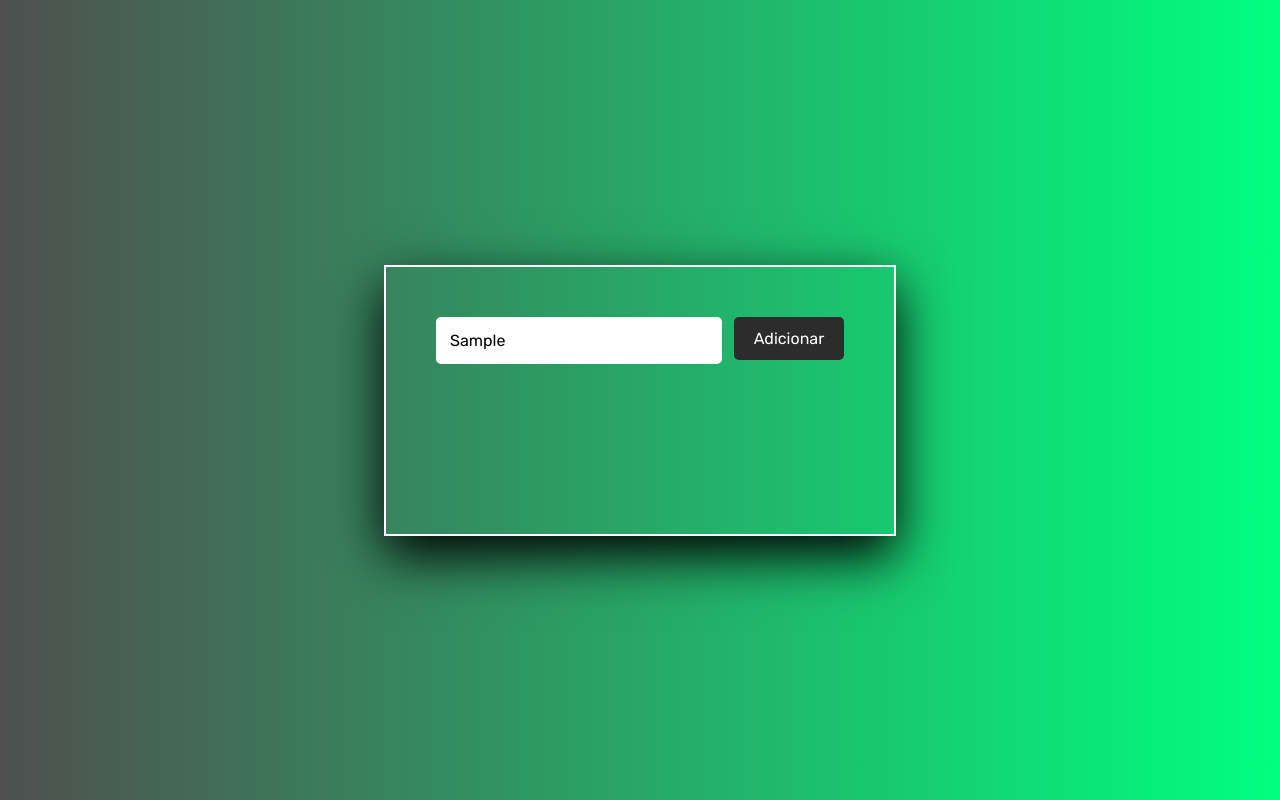
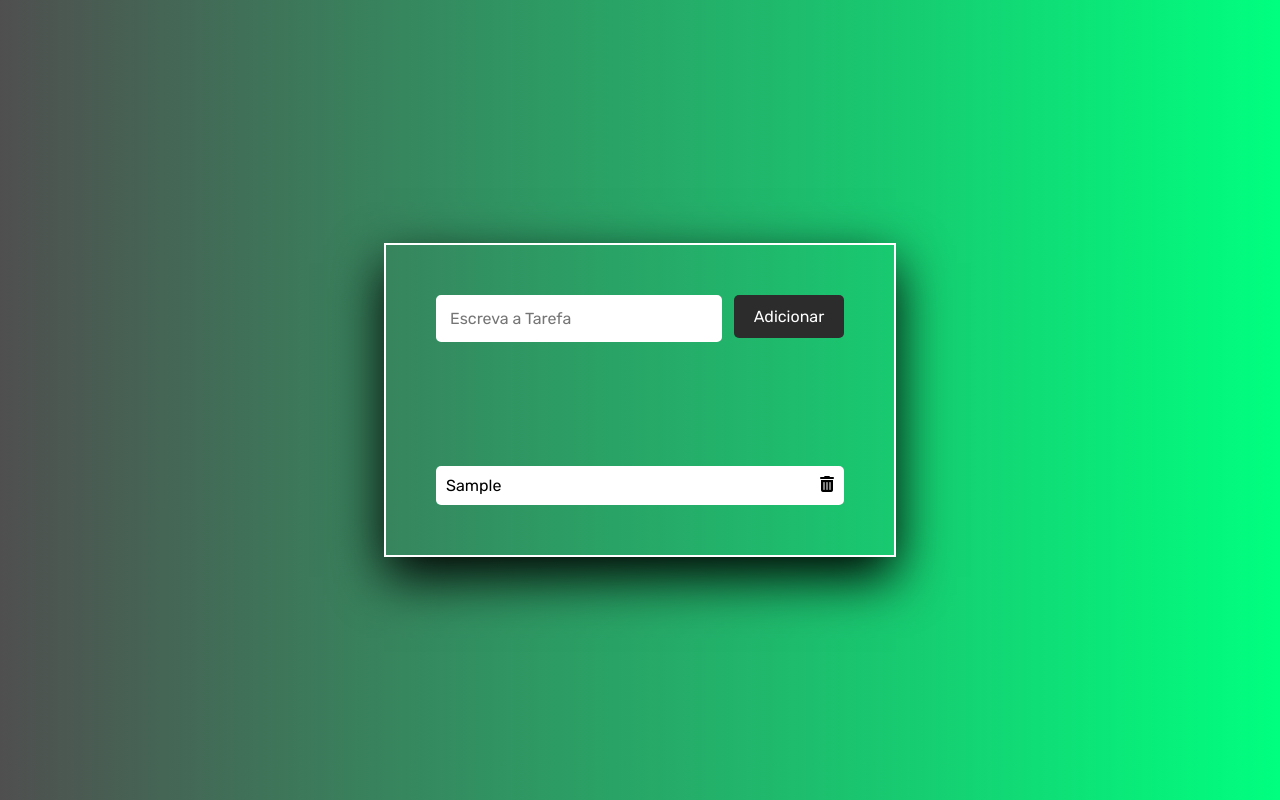
Before and after one commit to RamonRosa91/lista-tarefas, a plain HTML site: page index.html in a window 1280 px wide. Both pictures are taken after typing "Sample" into the empty fields and a click on the button "Adicionar". Drawn offline with Linux system fonts and the light colour scheme.

Commit message:
Adicionado Resultado de Tarefa
JS: Adicionado div de tarefas feitas
CSS: Personalizado botão de delete
HTML: Adicionado script de icon

```diff
--- a/Pasta-css/style.css
+++ b/Pasta-css/style.css
@@ -55,11 +55,29 @@ body {
     cursor: pointer;
 }
 
+.adicionar-tarefa-botao:hover {
+    transform: scale(1.1);
+}
+
 .resultado-tarefas {
     padding: 30px 20px;
     margin-top: 60px;
     border-radius: 10px;
     width: 100%;
+}
+
+.task-item {
+    display: flex;
+    justify-content: space-between;
+    background-color: #FFFFFF;
+    padding: 10px;
+    border-radius: 5px;
+    margin-top: 4px;
+}
+
+.task-item i:hover {
+   transform: scale(1.3);
+   cursor: pointer;
 }
 
 .erro {
--- a/Pasta-js/scripts.js
+++ b/Pasta-js/scripts.js
@@ -1,5 +1,6 @@
 const inputElement = document.querySelector(".tarefas-input");
 const addTaskButton = document.querySelector(".adicionar-tarefa-botao");
+const tasksContainer = document.querySelector(".resultado-tarefas");
 
 const validateInput = () => inputElement.value.trim().length > 0;
 
@@ -9,6 +10,23 @@ const handleAddTask = () => {
     if(!inputIsValid) {
        return inputElement.classList.add("erro");
     }
+
+const taskItemContainer = document.createElement('div');
+taskItemContainer.classList.add("task-item");
+
+const taskContent = document.createElement('p');
+
+taskContent.innerText = inputElement.value;
+
+const deleteItem = document.createElement("i");
+deleteItem.classList.add('fa-solid');
+deleteItem.classList.add('fa-trash-can');
+
+taskItemContainer.appendChild(taskContent);
+taskItemContainer.appendChild(deleteItem);
+tasksContainer.appendChild(taskItemContainer);
+
+inputElement.value = "";
 };
 
 const handleInputChange = () => {
--- a/index.html
+++ b/index.html
@@ -22,6 +22,7 @@
         <div class="resultado-tarefas"></div>
     </div>
 
+    <script src="https://kit.fontawesome.com/7996d69b70.js" crossorigin="anonymous"></script>
     <script src="./Pasta-js/scripts.js"></script>
 </body>
 </html>
```
